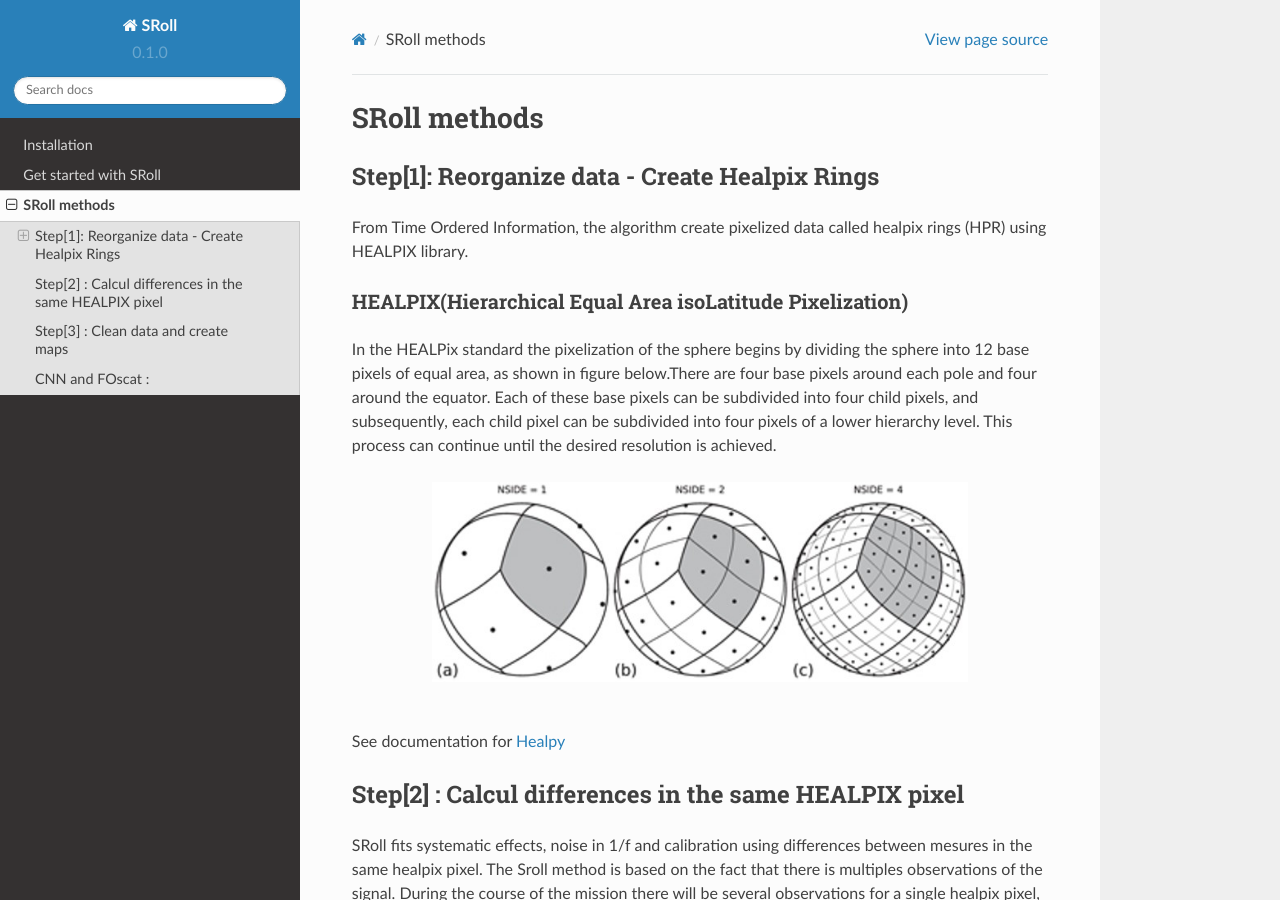
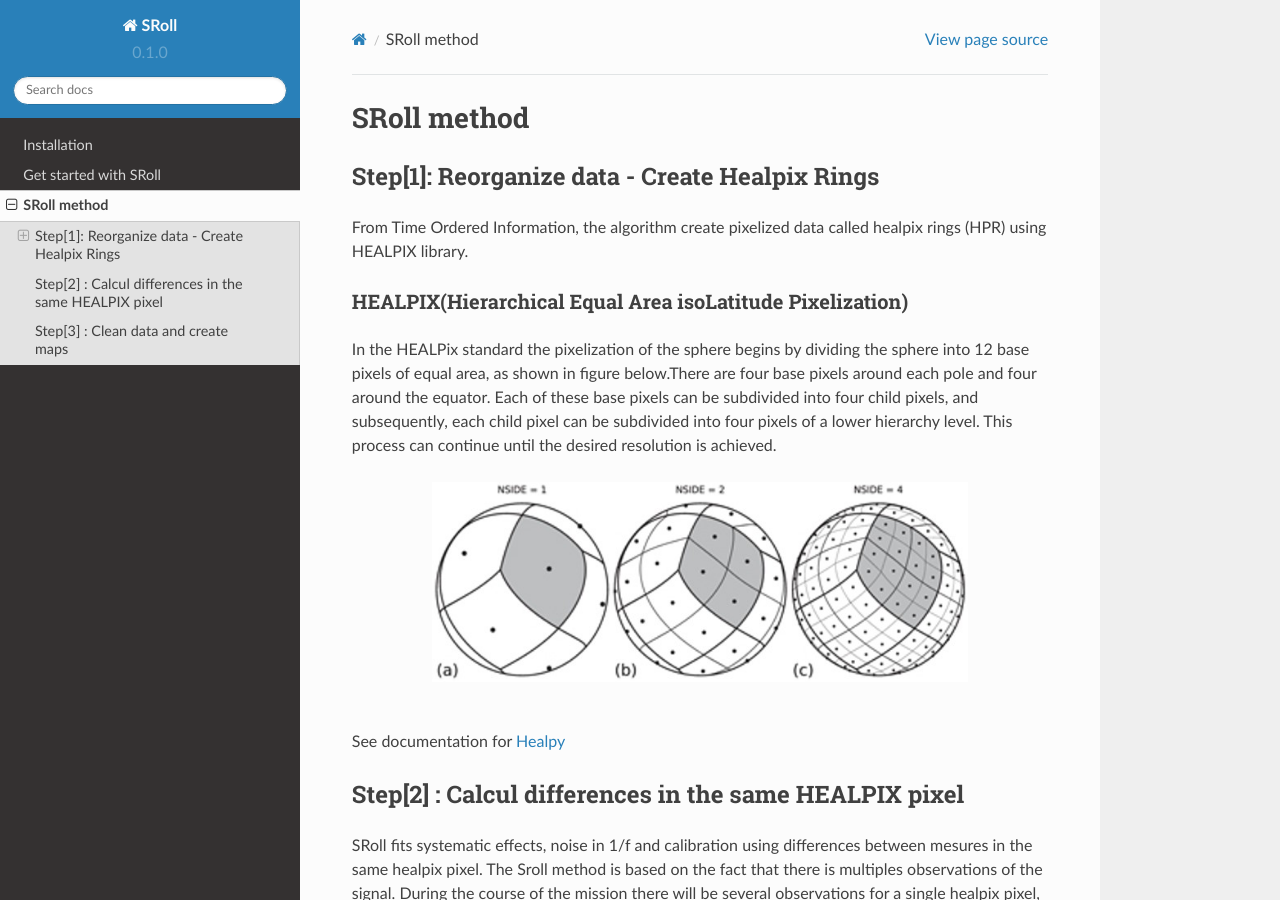
Before and after one commit to jmdelouis/SRoll, a Sphinx documentation site: the page built from readthedocs/docs/source/methods.rst, in a window 1280 px wide and 900 px high. Built offline with Sphinx 7.4.7 and the Read the Docs theme 2.0.0, drawn with Linux system fonts in a browser that asks for light colours.

Commit message:
Update methods.rst

```diff
--- a/readthedocs/docs/source/methods.rst
+++ b/readthedocs/docs/source/methods.rst
@@ -1,4 +1,4 @@
-SRoll methods
+SRoll method
 =====
 
 .. _methods:
@@ -74,7 +74,3 @@ where:
   :height: 300
   :width: 700
   :align: center
-
-
-CNN and FOscat :
------------------
```
